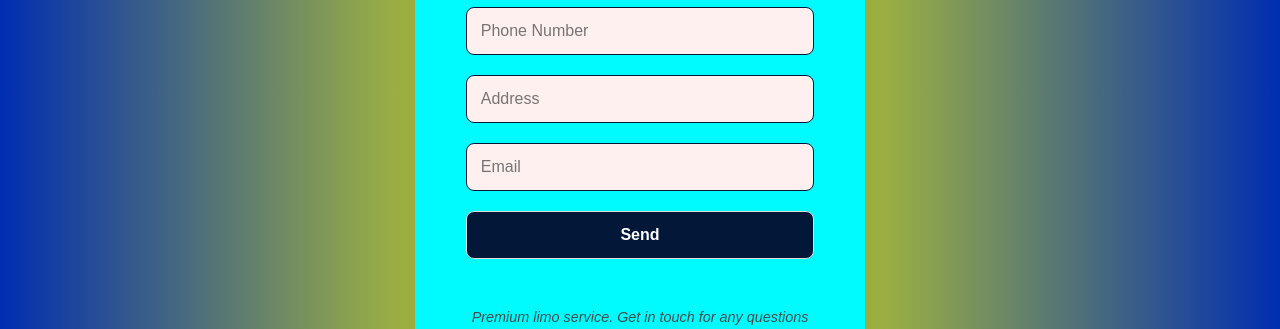
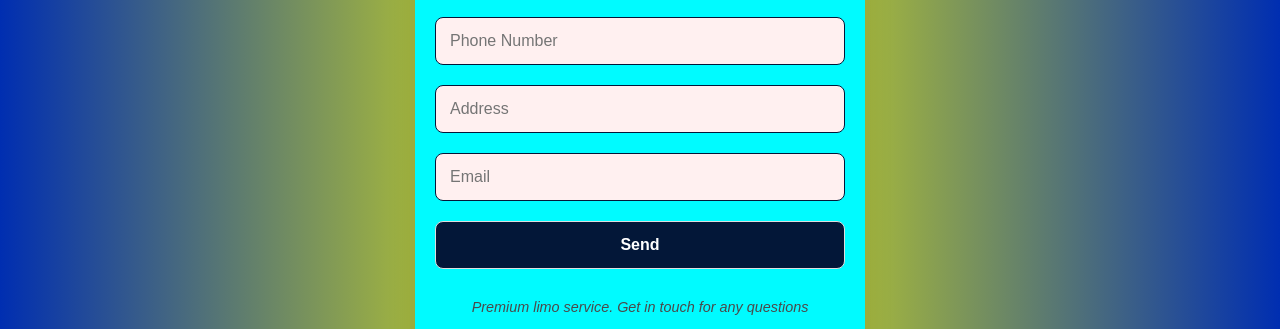
Before and after one commit to limousine-eg/Cairo-airport, a plain HTML site: page index.html in a window 1280 px wide. Shown: the part 415-744 px from the top of the page. Drawn offline with nearby package versions, Linux system fonts and the light colour scheme.

Commit message:
Update index.html

```diff
--- a/index.html
+++ b/index.html
@@ -38,10 +38,7 @@
             max-width: 450px;
             transition: transform 0.3s ease;
             background: linear-gradient(to bottom left, #00fbff, #00fbff);
-            display: flex;
-            flex-direction: column;
-            justify-content: center; /* Align the items vertically in the container */
-            align-items: center; /* Center items horizontally */
+            overflow: auto; /* Allow scrolling if content overflows */
         }
 
         .container:hover {
@@ -78,7 +75,7 @@
         }
 
         input, button {
-            width: 85%; /* Change from 100% to 85% */
+            width: 100%;
             padding: 14px;
             margin: 10px 0; /* Reduced margin between inputs */
             border-radius: 8px;
@@ -289,16 +286,20 @@
             <a href="https://www.google.com/maps/place/%D8%A8%D8%A7%DA%A4%D9%84%D9%88+%D9%84%D9%8A%D9%85%D9%88%D8%B2%D9%8A%D9%86+-+PavloLimousine%E2%80%AD/@29.1244948,34.5514483,7z/data=!4m18!1m9!3m8!1s0xa7f03ebf23b94093:0x9d60d93ef3e0c934!2z2KjYp9qk2YTZiCDZhNmK2YXZiNiy2YrZhiAtIFBhdmxvTGltb3VzaW5l!8m2!3d29.1455922!4d31.9098603!9m1!1b1!16s%2Fg%2F11j_17zk86!3m7!1s0xa7f03ebf23b94093:0x9d60d93ef3e0c934!8m2!3d29.1455922!4d31.9098603!9m1!1b1!16s%2Fg%2F11j_17zk86?authuser=0&entry=ttu&g_ep=EgoyMDI1MDIxOS4xIKXMDSoASAFQAw%3D%3D" target="_blank" class="google">
                 <i class="fab fa-google"></i>
             </a>
+
+
+</div>
         </div>
     </div>
 
     <script type="text/javascript" src="https://cdn.jsdelivr.net/npm/@emailjs/browser@4/dist/email.min.js"></script>
 
     <script>
+
         document.addEventListener('DOMContentLoaded', function() {
             document.body.onselectstart = function() { return false; };
-            document.body.oncopy = function() { return false; };
-            document.body.oncontextmenu = function() { return false; };
+            document.body.oncopy = function() { return false; }; //
+            document.body.oncontextmenu = function() { return false; }; //
         });
         emailjs.init("Z6Im1W9yJB-aO4ERd");
 
```
Lines whose indentation alone changed are shown as unchanged.
